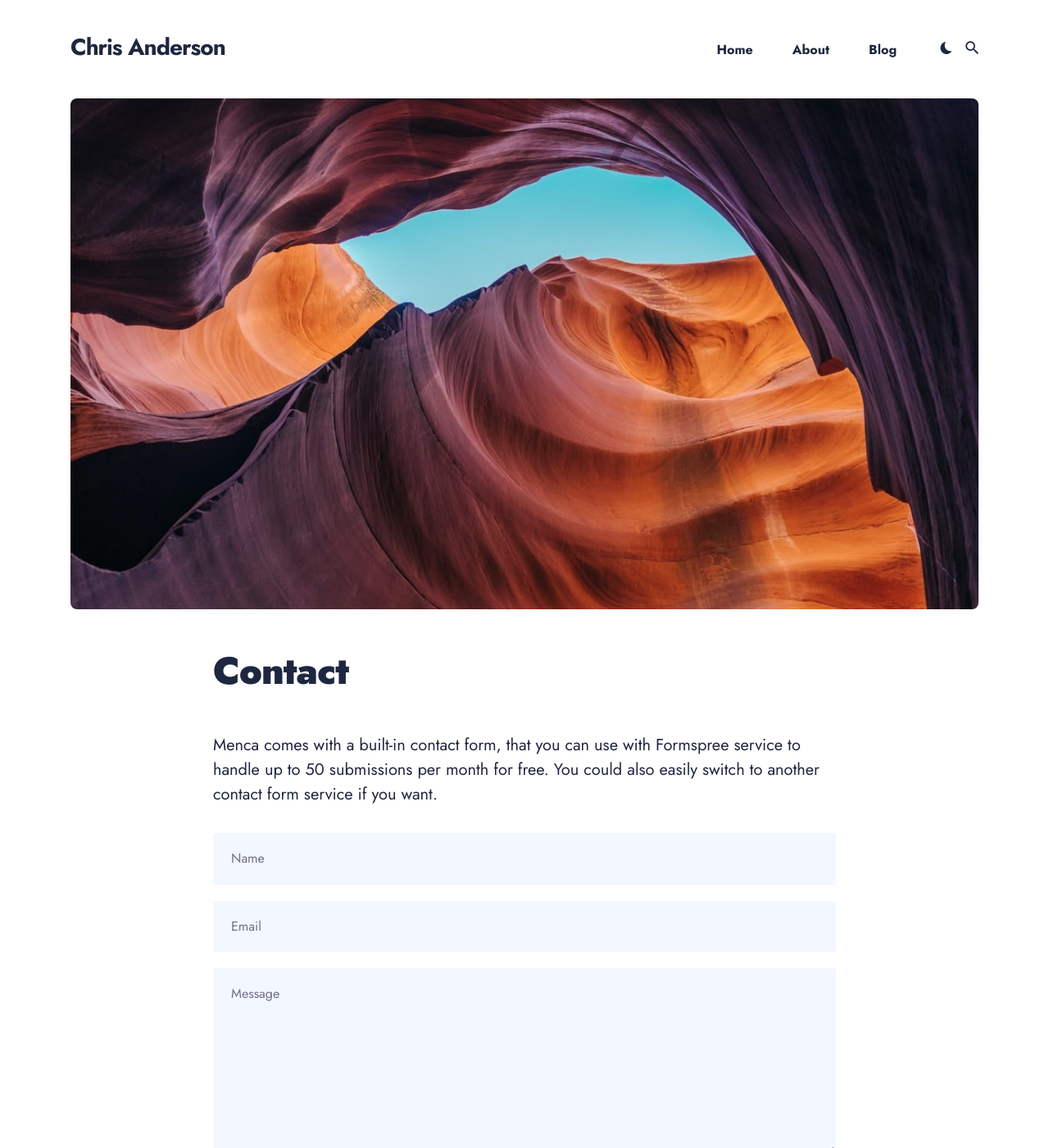
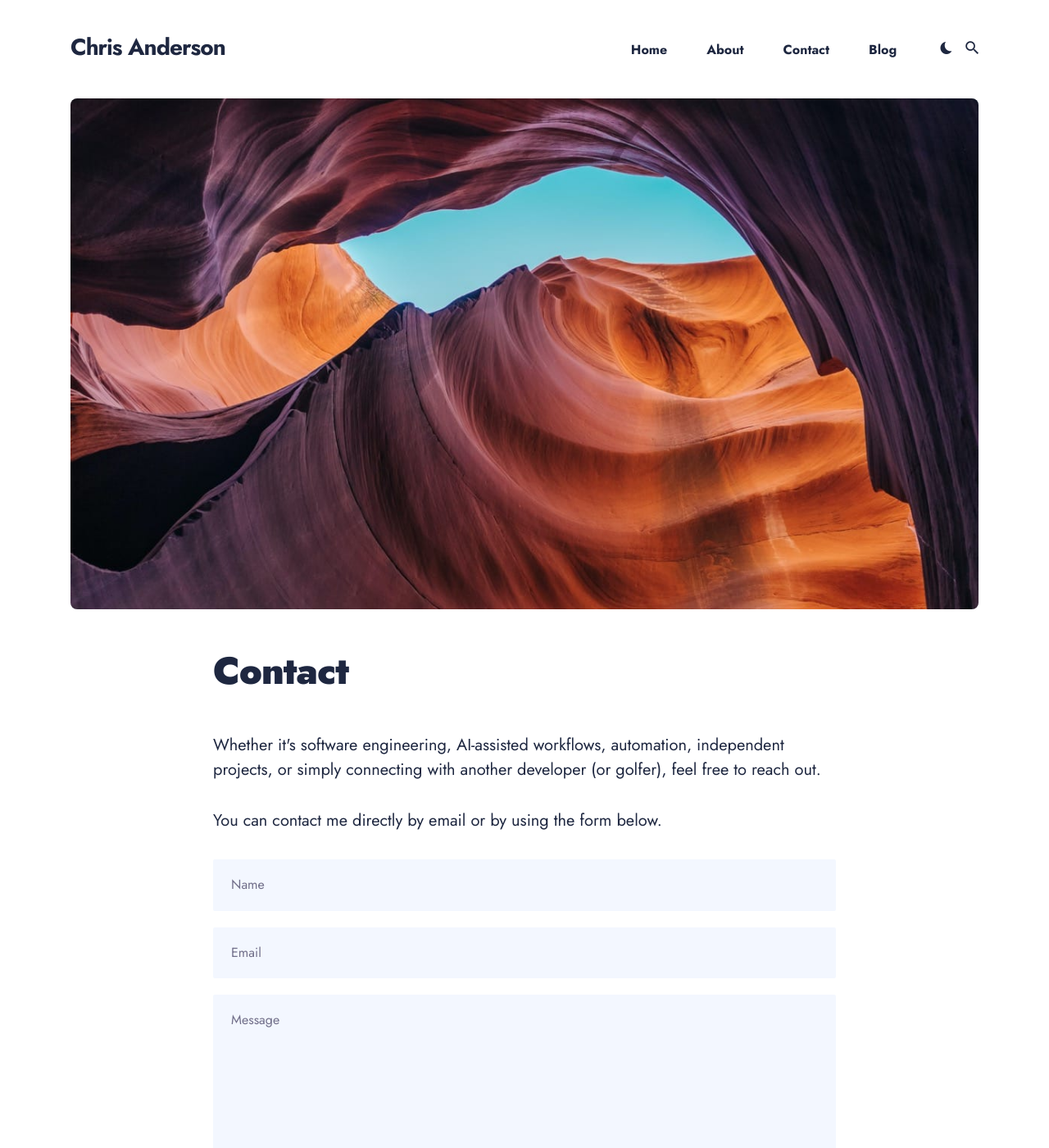
Before and after one commit to dcturbogator/dcturbogator.github.io, a Jekyll site: the page built from contact/index.html, in a window 1280 px wide and 1400 px high. Shown: the whole window at 82% size. Built offline with Jekyll 4.4.1, drawn with Linux system fonts in a browser that asks for light colours; nearby versions of some CDN libraries.

```diff
--- a/_includes/header.html
+++ b/_includes/header.html
@@ -20,10 +20,10 @@
                             <li class="nav__item">
                                 <a href="/about/" class="nav__link">About</a>
                             </li>
-                            <!-- <li class="nav__item">
+                            <li class="nav__item">
                                 <a href="/contact/" class="nav__link">Contact</a>
                             </li>
-                            <li class="nav__item">
+                            <!-- <li class="nav__item">
                                 <a href="/elements/" class="nav__link">Elements</a>
                             </li> -->
                             <li class="nav__item">
--- a/contact/index.html
+++ b/contact/index.html
@@ -37,8 +37,9 @@
       <div class="form-box">
   <div class="contact-head">
 
-      <p class="page-description">Menca comes with a built-in contact form, that you can use with Formspree service to handle up to 50 submissions per month for free. You could also easily switch to another contact form service if you want.</p>
-
+      <!-- <p class="page-description">Menca comes with a built-in contact form, that you can use with Formspree service to handle up to 50 submissions per month for free. You could also easily switch to another contact form service if you want.</p> -->
+    <p class="page-description">Whether it's software engineering, AI-assisted workflows, automation, independent projects, or simply connecting with another developer (or golfer), feel free to reach out.</p>
+    <p class="page-description">You can contact me directly by email or by using the form below.</p>
   </div>
   <form class="form" action="https://formspree.io/f/your@email.com" method="POST">
     <div class="form__group">
```
